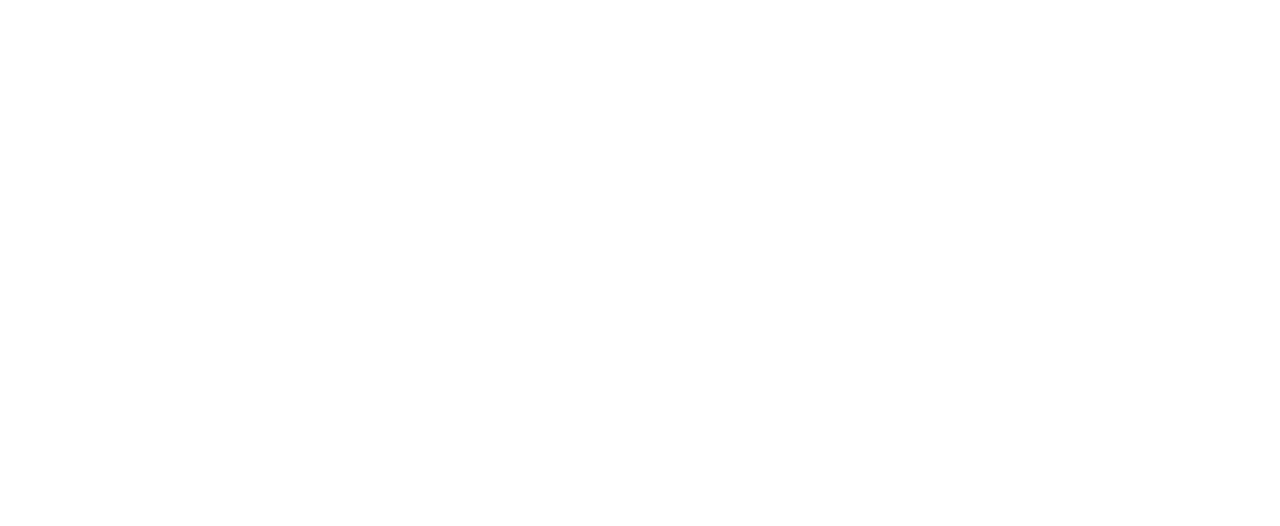
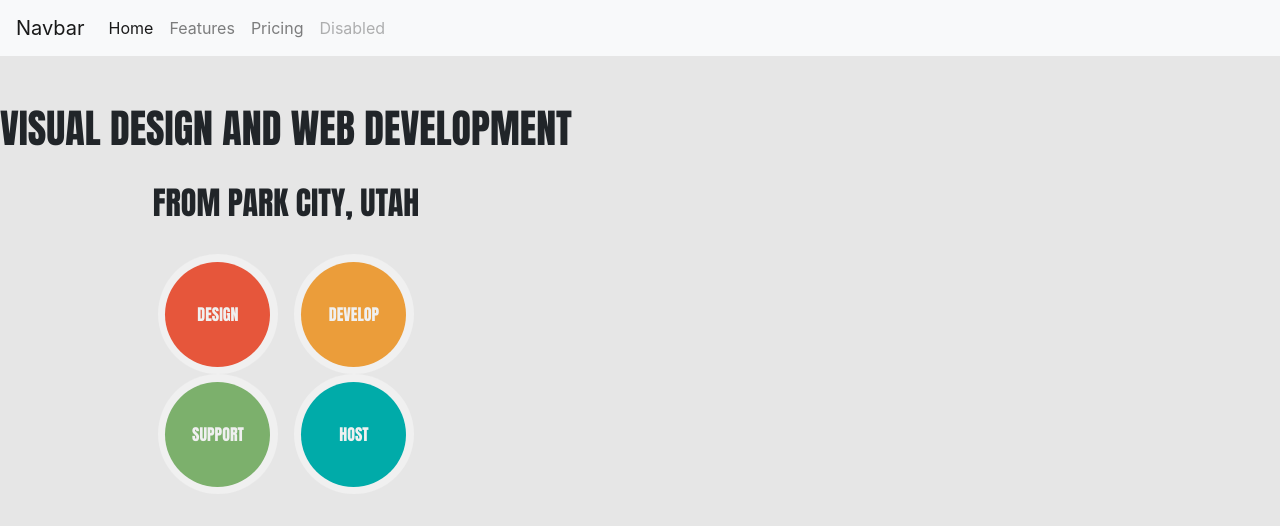
Before and after one commit to regulus-longoria-regulus/codeup-design-project, a plain HTML site: page index.html in a window 1280 px wide. Drawn offline with nearby package versions, Linux system fonts and the light colour scheme.

Commit message:
worked on the headings and added icons. stylized in css

```diff
--- a/index.html
+++ b/index.html
@@ -13,7 +13,40 @@
 <script src="https://cdn.jsdelivr.net/npm/jquery@3.5.1/dist/jquery.slim.min.js" integrity="sha384-DfXdz2htPH0lsSSs5nCTpuj/zy4C+OGpamoFVy38MVBnE+IbbVYUew+OrCXaRkfj" crossorigin="anonymous"></script>
 <script src="https://cdn.jsdelivr.net/npm/bootstrap@4.6.1/dist/js/bootstrap.bundle.min.js" integrity="sha384-fQybjgWLrvvRgtW6bFlB7jaZrFsaBXjsOMm/tB9LTS58ONXgqbR9W8oWht/amnpF" crossorigin="anonymous"></script>
 
+<!--NavBar-->
+<nav class="navbar navbar-expand-lg navbar-light bg-light">
+    <a class="navbar-brand" href="#">Navbar</a>
+    <button class="navbar-toggler" type="button" data-toggle="collapse" data-target="#navbarNavAltMarkup" aria-controls="navbarNavAltMarkup" aria-expanded="false" aria-label="Toggle navigation">
+        <span class="navbar-toggler-icon"></span>
+    </button>
+    <div class="collapse navbar-collapse" id="navbarNavAltMarkup">
+        <div class="navbar-nav">
+            <a class="nav-item nav-link active" href="#">Home <span class="sr-only">(current)</span></a>
+            <a class="nav-item nav-link" href="#">Features</a>
+            <a class="nav-item nav-link" href="#">Pricing</a>
+            <a class="nav-item nav-link disabled" href="#">Disabled</a>
+        </div>
+    </div>
+</nav>
 
+<main class="container-fluid">
+    <section class="row">
+        <div class="col-xs-12">
+            <h1 class="d-flex justify-content-center text-center mt-5" style="font-family: 'Anton', sans-serif;">VISUAL DESIGN AND WEB DEVELOPMENT</h1>
+            <br>
+            <h2 class="d-flex justify-content-center" style="font-family: 'Anton', sans-serif;">FROM PARK CITY, UTAH</h2>
+            <br>
+            <div class="list">
+                <ul class="list-unstyled text-center" style="font-family: 'Anton', sans-serif;">
+                    <div class="circle2" style="background-color: #f0f0f0;"><div class="circle" style="background-color:#e6563b;" ><li>DESIGN</li></div></div>
+                    <div class="circle2" style="background-color: #f0f0f0;"><div class="circle" style="background-color:#7cb06c;"><li>SUPPORT</li></div></div>
+                    <div class="circle2" style="background-color: #f0f0f0;"><div class="circle" style="background-color:#eb9d3a;"><li>DEVELOP</li></div></div>
+                    <div class="circle2" style="background-color: #f0f0f0;"><div class="circle" style="background-color:#00aba9;"><li>HOST</li></div></div>
+                </ul>
+            </div>
+        </div>
+    </section>
+</main>
 
 </body>
 </html>
--- a/styles.css
+++ b/styles.css
@@ -0,0 +1,27 @@
+body {
+    background-color: #e6e6e6;
+}
+.list {
+    display: flex;
+    justify-content: center;
+}
+ul {
+    columns: 105px 2;
+    color: #f0f0f0;
+}
+.circle {
+    width: 105px;
+    height:105px;
+    border-radius:50%;
+    display: flex;
+    align-items: center;
+    justify-content: center;
+}
+.circle2 {
+    width: 120px;
+    height:120px;
+    border-radius:50%;
+    display: flex;
+    align-items: center;
+    justify-content: center;
+}
```
